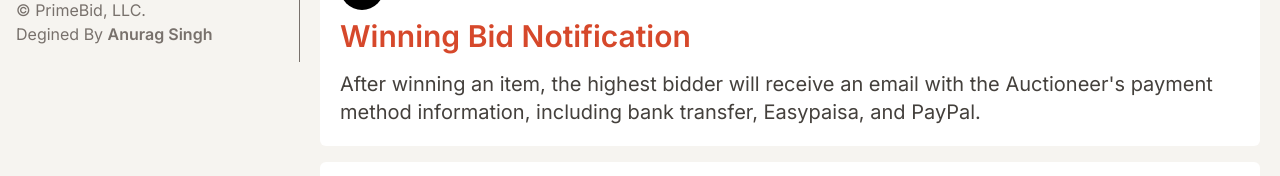
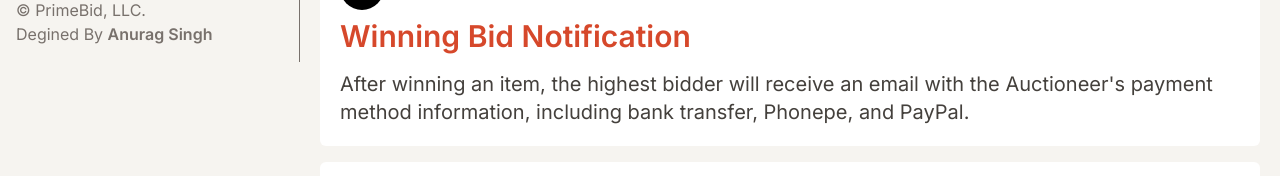
Before and after one commit to anurag0058/PRIME-BID-AUCTION-PLATFORM, a React (Vite) app in the folder frontend/: page /how-it-works-info in a window 1280 px wide. Shown: the part 738-914 px from the top of the page. Built offline with nearby package versions, Linux system fonts and the light colour scheme; no server answers.

Commit message:
final commit

```diff
--- a/frontend/src/App.jsx
+++ b/frontend/src/App.jsx
@@ -21,6 +21,8 @@ import ViewAuctionDetails from "./pages/ViewAuctionDetails";
 import Dashboard from "./pages/Dashboard/Dashboard";
 import Contact from "./pages/Contact";
 import UserProfile from "./pages/UserProfile";
+
+
 
 const App = () => {
   const dispatch = useDispatch();
--- a/frontend/src/pages/HowItWorks.jsx
+++ b/frontend/src/pages/HowItWorks.jsx
@@ -26,7 +26,7 @@ const HowItWorks = () => {
       icon: <FaEnvelope />,
       title: "Winning Bid Notification",
       description:
-        "After winning an item, the highest bidder will receive an email with the Auctioneer's payment method information, including bank transfer, Easypaisa, and PayPal.",
+        "After winning an item, the highest bidder will receive an email with the Auctioneer's payment method information, including bank transfer, Phonepe, and PayPal.",
     },
     {
       icon: <FaDollarSign />,
--- a/frontend/src/pages/UserProfile.jsx
+++ b/frontend/src/pages/UserProfile.jsx
@@ -142,12 +142,12 @@ const UserProfile = () => {
                     </div>
                     <div>
                       <label className="block text-sm font-medium text-gray-700">
-                        Easypaisa Account Number
+                        Phonepe Account Number
                       </label>
                       <input
                         type="text"
                         defaultValue={
-                          user.paymentMethods.easypaisa.easypaisaAccountNumber
+                          user.paymentMethods.Phonepe.PhonepeAccountNumber
                         }
                         className="w-ful mt-1 p-2 border-gray-300 rounded-md focus:outline-none"
                         disabled
```
